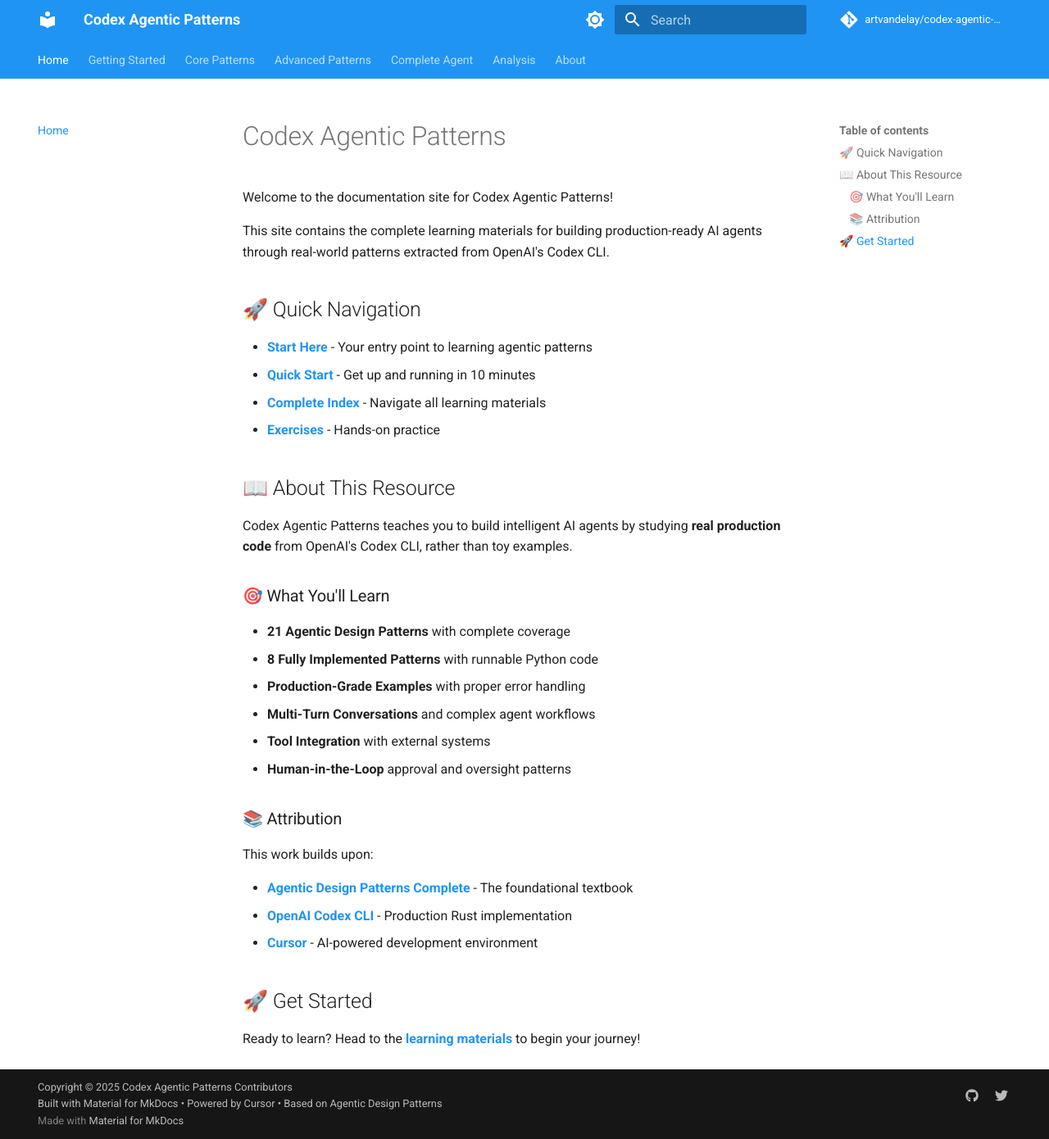
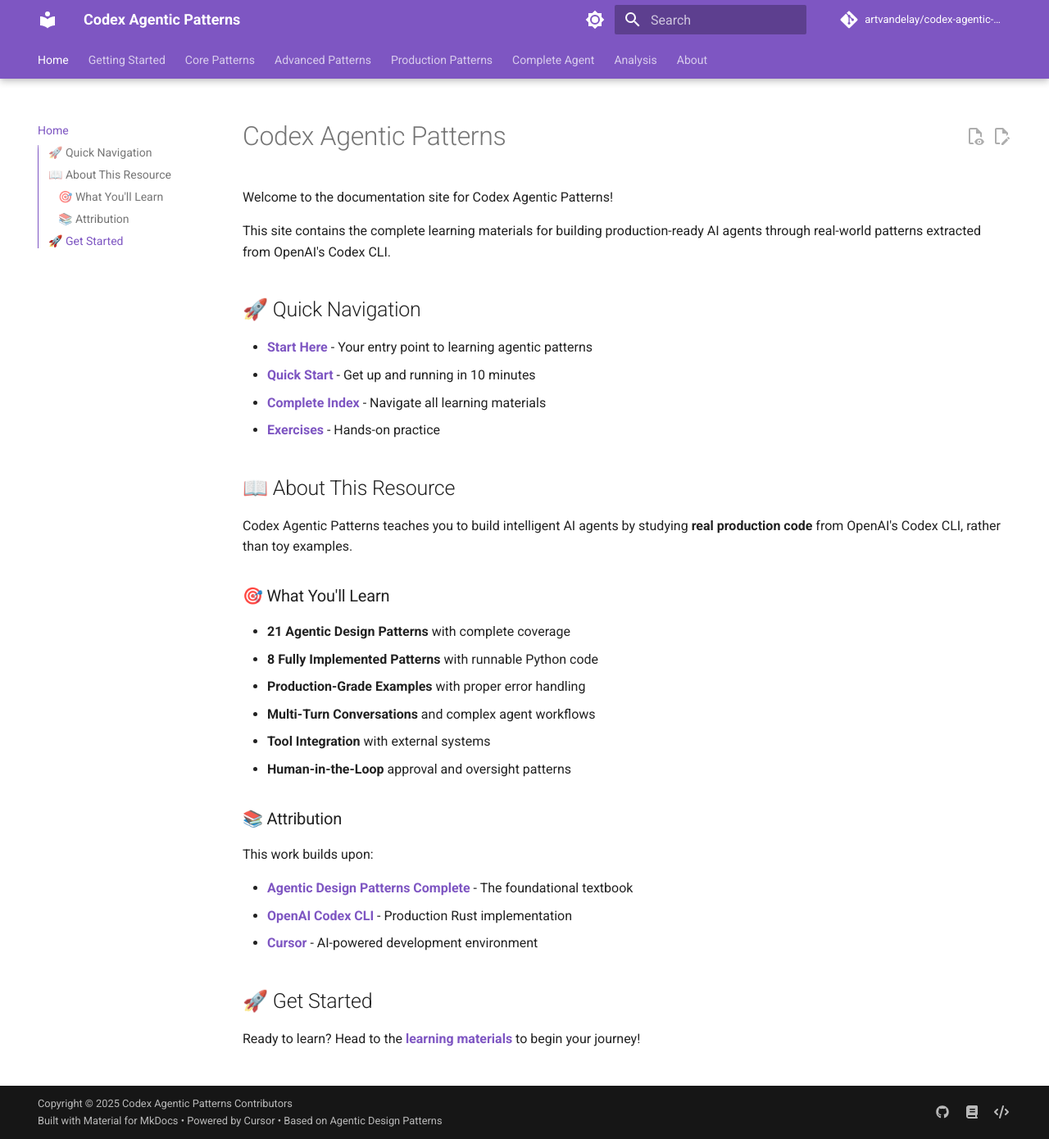
Before and after one commit to artvandelay/codex-agentic-patterns, an MkDocs documentation site: the page built from docs/index.md, in a window 1280 px wide and 1390 px high. Shown: the whole window at 82% size. Built offline with MkDocs 1.6.1 and Material for MkDocs 9.7.7, drawn with Linux system fonts in a browser that asks for light colours; comment, search, counter and statistics services are not loaded.

Commit message:
Major documentation site improvements
🔗 Fix Navigation Links:
- Add all missing pattern pages to navigation
- Organize into logical sections (Core, Advanced, Production)
- Fix 404 errors by including all learning materials

🎨 Enhanced Design:
- Beautiful deep purple and amber color scheme
- Responsive design with system theme detection
- Modern Material Design features
- Better typography with Roboto fonts
- Instant navigation and search improvements
- Code highlighting and copy buttons
- Table of contents integration

🚀 Advanced Features:
- Enhanced search with better separators
- Git revision dates for all pages
- HTML minification for faster loading
- Mermaid diagram support
- Tabbed content support
- Task lists and emoji support
- Smart links to GitHub repository

📦 Technical Improvements:
- Updated requirements file with all plugins
- Streamlined GitHub Actions workflow
- Better social links with descriptions
- Removed unused custom directory references

```diff
--- a/mkdocs.yml
+++ b/mkdocs.yml
@@ -9,54 +9,113 @@
   name: material
   palette:
     # Palette toggle for light mode
-    - scheme: default
-      primary: blue
-      accent: orange
+    - media: "(prefers-color-scheme: light)"
+      scheme: default
+      primary: deep purple
+      accent: amber
       toggle:
         icon: material/brightness-7
         name: Switch to dark mode
     # Palette toggle for dark mode
-    - scheme: slate
-      primary: blue
-      accent: orange
+    - media: "(prefers-color-scheme: dark)"
+      scheme: slate
+      primary: deep purple
+      accent: amber
       toggle:
         icon: material/brightness-4
         name: Switch to light mode
   features:
+    - announce.dismiss
+    - content.action.edit
+    - content.action.view
+    - content.code.annotate
+    - content.code.copy
+    - content.code.select
+    - content.tabs.link
+    - content.tooltips
+    - header.autohide
+    - navigation.expand
+    - navigation.footer
+    - navigation.indexes
+    - navigation.instant
+    - navigation.instant.prefetch
+    - navigation.instant.progress
+    - navigation.prune
+    - navigation.sections
     - navigation.tabs
-    - navigation.sections
-    - navigation.expand
+    - navigation.tabs.sticky
     - navigation.top
+    - navigation.tracking
     - search.highlight
     - search.share
-    - content.code.copy
-    - content.code.annotate
+    - search.suggest
+    - toc.follow
+    - toc.integrate
+  font:
+    text: Roboto
+    code: Roboto Mono
 
 plugins:
-  - search
+  - search:
+      separator: '[\s\-,:!=\[\]()"`/]+|\.(?!\d)|&[lg]t;|(?!\b)(?=[A-Z][a-z])'
   - git-revision-date-localized:
       enable_creation_date: true
+      type: timeago
+  - minify:
+      minify_html: true
 
 markdown_extensions:
+  - abbr
+  - admonition
+  - attr_list
+  - def_list
+  - footnotes
+  - md_in_html
+  - toc:
+      permalink: true
+  - pymdownx.arithmatex:
+      generic: true
+  - pymdownx.betterem:
+      smart_enable: all
+  - pymdownx.caret
+  - pymdownx.details
+  - pymdownx.emoji:
+      emoji_generator: !!python/name:materialx.emoji.to_svg
+      emoji_index: !!python/name:materialx.emoji.twemoji
   - pymdownx.highlight:
       anchor_linenums: true
+      line_spans: __span
+      pygments_lang_class: true
   - pymdownx.inlinehilite
+  - pymdownx.keys
+  - pymdownx.magiclink:
+      repo_url_shorthand: true
+      user: artvandelay
+      repo: codex-agentic-patterns
+  - pymdownx.mark
+  - pymdownx.smartsymbols
   - pymdownx.snippets
-  - pymdownx.superfences
-  - admonition
-  - pymdownx.details
-  - pymdownx.superfences
-  - attr_list
-  - md_in_html
-  - pymdownx.emoji:
-      emoji_index: !!python/name:materialx.emoji.twemoji
-      emoji_generator: !!python/name:materialx.emoji.to_svg
+  - pymdownx.superfences:
+      custom_fences:
+        - name: mermaid
+          class: mermaid
+          format: !!python/name:pymdownx.superfences.fence_code_format
+  - pymdownx.tabbed:
+      alternate_style: true
+      combine_header_slug: true
+      slugify: !!python/object/apply:pymdownx.slugs.slugify
+        kwds:
+          case: lower
+  - pymdownx.tasklist:
+      custom_checkbox: true
+  - pymdownx.tilde
 
 nav:
   - Home: index.md
   - Getting Started:
     - "📖 Start Here": learning-material/00-READ-ME-FIRST.md
     - "⚡ Quick Start": learning-material/QUICKSTART.md
+    - "🎓 Learning Guide": learning-material/START_HERE.md
     - "📚 Complete Index": learning-material/INDEX.md
     - "🎯 Exercises": learning-material/EXERCISES.md
   - Core Patterns:
@@ -64,7 +123,16 @@
     - "Pattern 2: Routing": learning-material/02-routing/README.md
     - "Pattern 3: Parallelization": learning-material/03-parallelization/README.md
     - "Pattern 5: Tool Use": learning-material/05-tool-use/README.md
+    - "Pattern 6: Planning": learning-material/06-planning/README.md
+    - "Pattern 7: Reflection": learning-material/07-reflection/README.md
+    - "Pattern 8: Memory Management": learning-material/08-memory-management/README.md
   - Advanced Patterns:
+    - "Pattern 10: MCP Integration": learning-material/10-mcp-integration/README.md
+    - "Pattern 12: Exception Handling": learning-material/12-exception-handling/README.md
+    - "Pattern 13: Human-in-the-Loop": learning-material/13-human-in-the-loop/README.md
+    - "Pattern 14: Knowledge Retrieval": learning-material/14-knowledge-retrieval/README.md
+    - "Pattern 15: Reasoning": learning-material/15-reasoning/README.md
+  - Production Patterns:
     - "Pattern 16: Sandbox Escalation": learning-material/16-sandbox-escalation/README.md
     - "Pattern 17: Turn Diff Tracking": learning-material/17-turn-diff-tracking/README.md
     - "Pattern 18: Rollout System": learning-material/18-rollout-system/README.md
@@ -78,14 +146,26 @@
     - "✅ Completion Report": learning-material/COMPLETION_REPORT.md
 
 extra:
+  homepage: https://artvandelay.github.io/codex-agentic-patterns/
   social:
     - icon: fontawesome/brands/github
       link: https://github.com/artvandelay/codex-agentic-patterns
-    - icon: fontawesome/brands/twitter
-      link: https://twitter.com/your-username
-  analytics:
-    provider: google
-    property: G-XXXXXXXXXX  # Replace with your Google Analytics ID
+      name: View on GitHub
+    - icon: fontawesome/solid/book
+      link: https://docs.google.com/document/d/1rsaK53T3Lg5KoGwvf8ukOUvbELRtH-V0LnOIFDxBryE/preview
+      name: Original Textbook
+    - icon: fontawesome/solid/code
+      link: https://github.com/openai/codex
+      name: OpenAI Codex CLI
+  generator: false
+  status:
+    new: Recently added
+    deprecated: Deprecated
+  tags:
+    AI Agents: ai-agents
+    Python: python
+    Production: production
+    Advanced: advanced
 
 copyright: |
   Copyright &copy; 2025 Codex Agentic Patterns Contributors<br>
--- a/requirements-docs.txt
+++ b/requirements-docs.txt
@@ -1,3 +1,4 @@
 mkdocs-material>=9.4.0
 mkdocs-git-revision-date-localized-plugin>=1.2.0
+mkdocs-minify-plugin>=0.7.0
 mkdocs>=1.5.0
```
Also changed, not shown: 1 other file.
